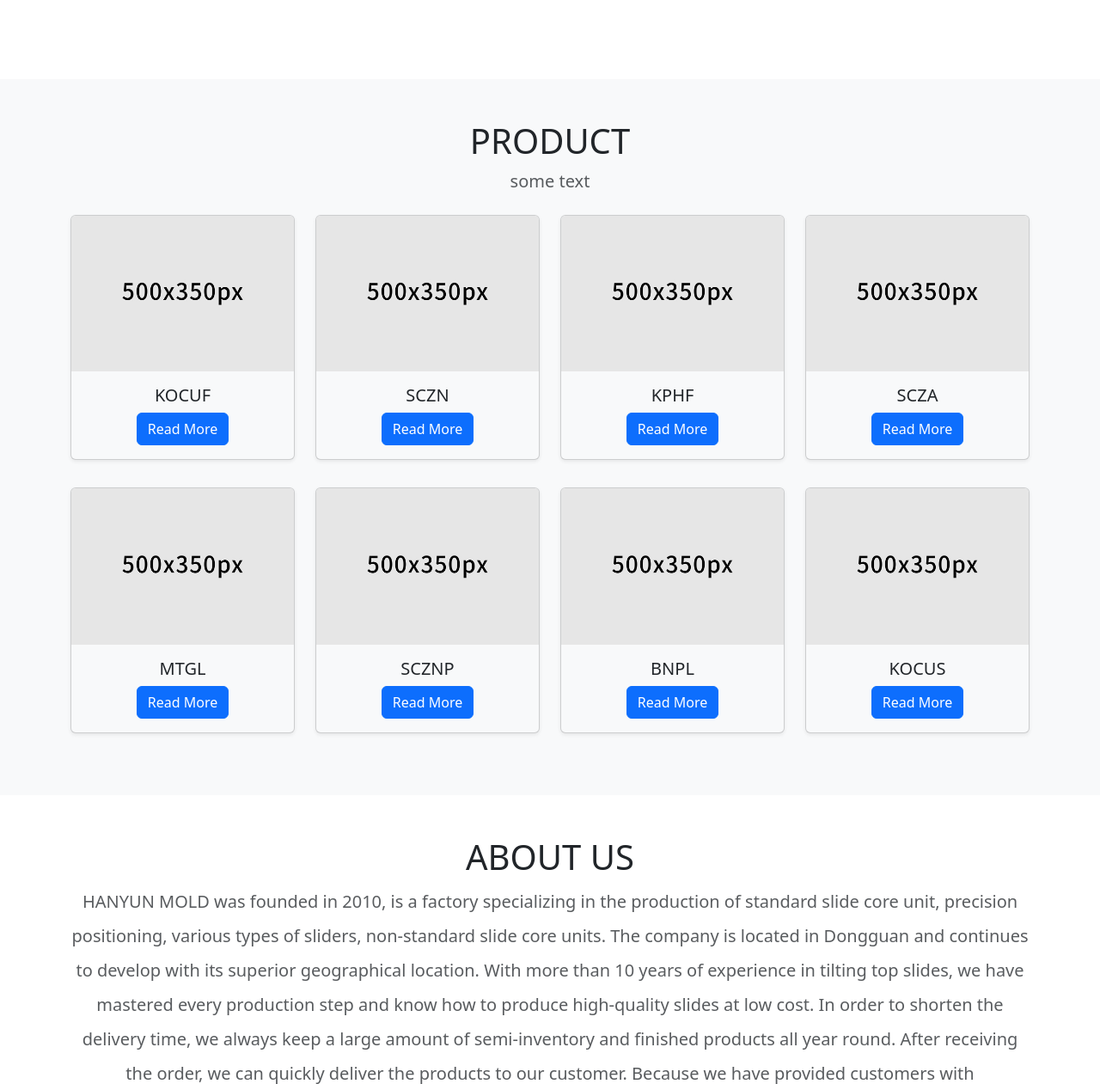
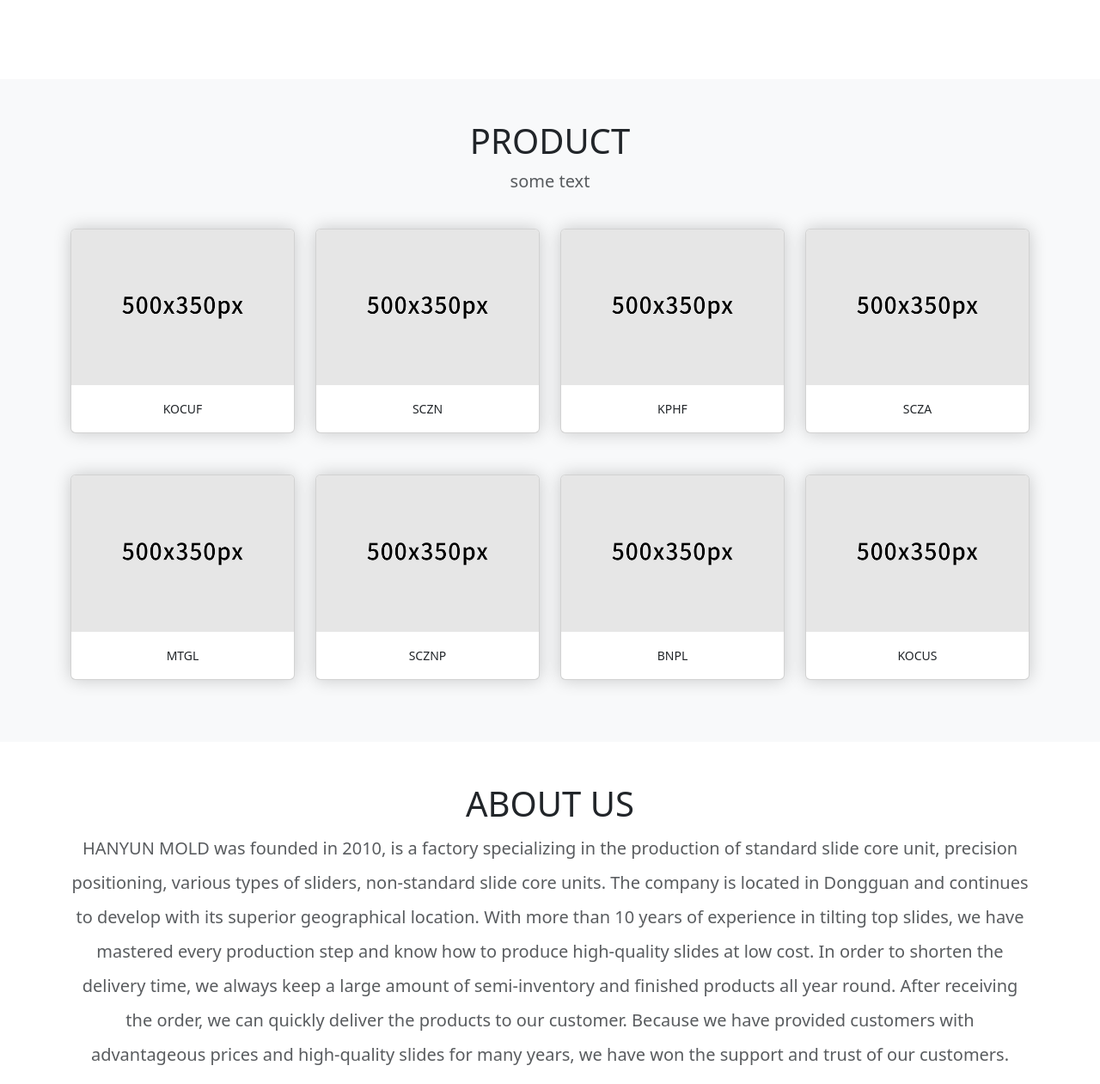
Before and after one commit to jack-hug/hanyun, a Flask app: page / in a window 1280 px wide. Shown: the part 954-2215 px from the top of the page at 86% size. Run offline with Flask 3, Linux system fonts and the light colour scheme.

Commit message:
2024-08-20 update product css style

```diff
--- a/static/css/styles.css
+++ b/static/css/styles.css
@@ -60,10 +60,13 @@
 
 .transition_style {
     transition: all 0.5s;
+    box-shadow: 0 0 20px rgba(0, 0, 0, 0.2) ;
 }
 
 .transition_style:hover {
-    transform: scale(1.02);
+    /*transform: scale(1.02);*/
+    transform: translateY(-5px);
+    box-shadow: 0 0 10px #aaa;
 }
 
 .main-low-margin {
--- a/templates/index.html
+++ b/templates/index.html
@@ -86,17 +86,16 @@
             <div class="row">
                 {% for product in products %}
                     <div class="col-md-3 col-sm-6 col-12 my-2">
-                        <div class="card mb-3 shadow-sm bg-light transition_style">
-                            <a href="#" class="light-move">
-                                <img class="card-img-top"
-                                     src="{{ url_for('static', filename='img/500px350.jpg') }}"
-                                     alt="Card image cap">
-                            </a>
-                            <div class="card-body">
-                                <h5 class="card-title">{{ product.name }}</h5>
-                                <a href="{{ url_for('product', product_id=product.id) }}"
-                                   class="btn btn-primary">Read More</a>
+                        <div class="card my-3 transition_style">
+                            <div class="light-move">
+                                <a href="{{ url_for('product', product_id=product.id) }}">
+                                    <img class="card-img-top"
+                                         src="{{ url_for('static', filename='img/500px350.jpg') }}"
+                                         alt="Card image cap">
+                                </a>
                             </div>
+                            <a href="{{ url_for('product', product_id=product.id) }}"
+                               class="p-3 btn btn-sm">{{ product.name }}</a>
                         </div>
                     </div>
                 {% endfor %}
```
Also changed, not shown: data-dev.db.
